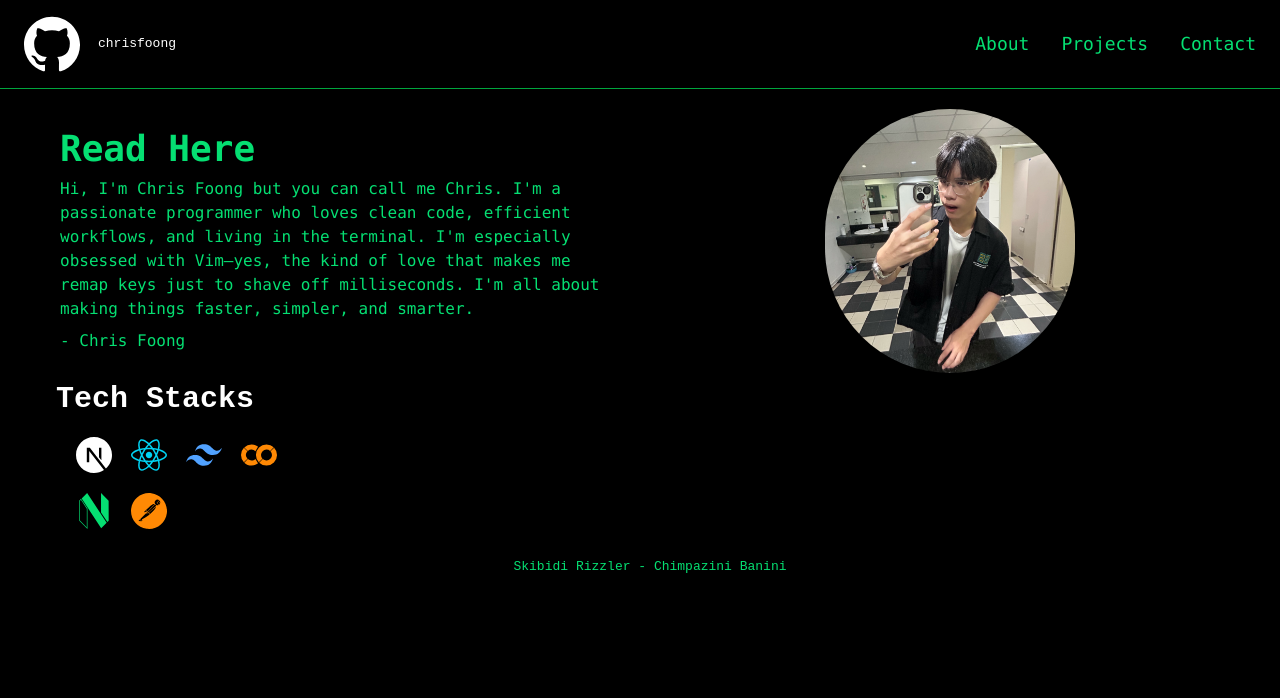
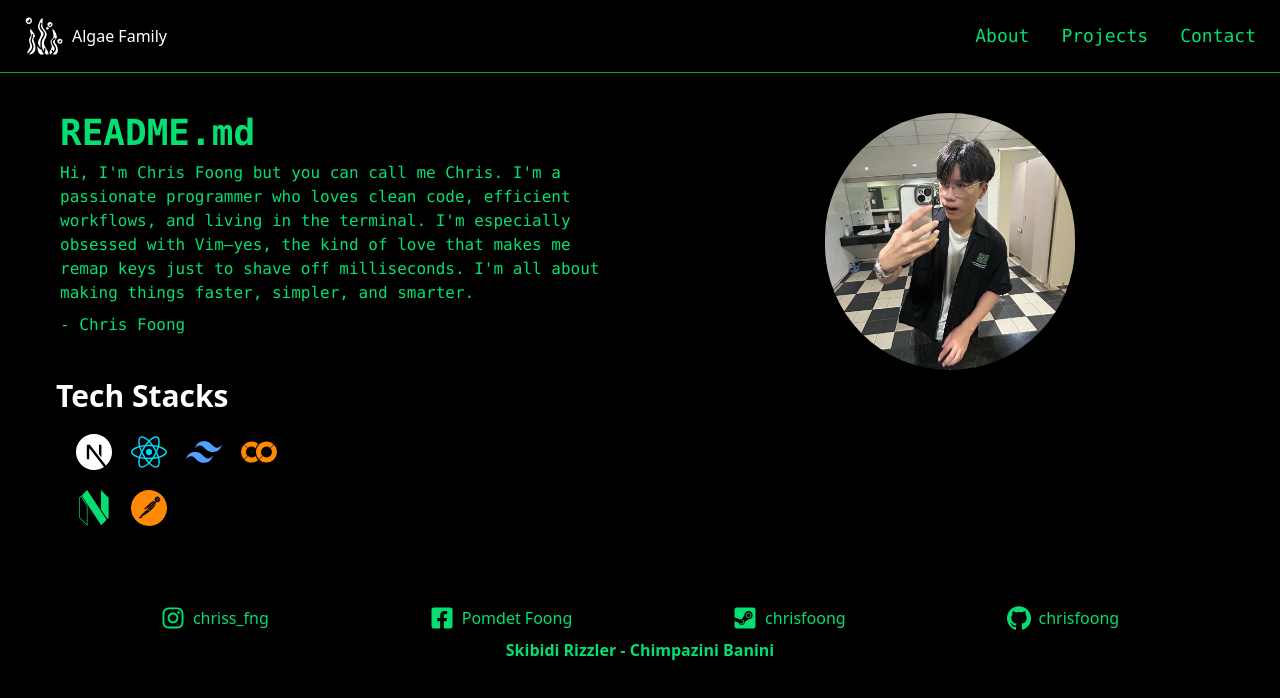
Before and after one commit to chrisfoong/portfolio-chrisfoong, a Next.js app: page / in a window 1280 px wide. Shown: the top 698 px of the page. Built offline with nearby package versions, Linux system fonts and the light colour scheme.

Commit message:
change logo add contacts

```diff
--- a/app/globals.css
+++ b/app/globals.css
@@ -2,5 +2,4 @@
 
 body {
   @apply bg-black text-green-400;
-  font-family: monospace;
 }
--- a/app/page.tsx
+++ b/app/page.tsx
@@ -1,20 +1,21 @@
+import Footerbar from "@/components/Footerbar";
 import Techstack from "@/components/Techstack";
+import Chris from "@/public/picture/Chris";
 import Image from "next/image";
-
 export default function Home() {
     return (
         <>
             <div className="grid grid-cols-2">
                 <article className="mt-5 ml-10">
                     <div className="font-mono p-5 flex flex-col justify-items-right">
-                        <h1 className="text-4xl font-semibold mb-2">Read Here</h1>
+                        <h1 className="text-4xl font-semibold mb-2">README.md</h1>
                         <h2 className="w-auto">{`Hi, I'm Chris Foong but you can call me Chris. I'm a passionate programmer who loves clean code, efficient workflows, and living in the terminal. I'm especially obsessed with Vim—yes, the kind of love that makes me remap keys just to shave off milliseconds. I'm all about making things faster, simpler, and smarter.`}</h2>
-
                         <p className="mt-2">- Chris Foong</p>
                     </div>
                 </article>
-                <div className="mt-5 mr-5 flex justify-center">
-                    <Image src="/assets/screenshot.png" alt="chris" width={250} height={250} className="rounded-full object-cover"/>
+                <div className="mt-10 mr-5 flex justify-center">
+                    {/* <Image src="/assets/screenshot.png" alt="chris" width={250} height={250} className="rounded-full object-cover"/> */}
+                    <Chris />
                 </div>
                 <div className="flex flex-col mt-2 ml-14 text-white">
                     <h1 className="text-3xl font-semibold">Tech Stacks</h1>
@@ -25,8 +26,13 @@ export default function Home() {
             </div>
 
 
-            <footer className="flex justify-center mt-2 ml-5">
-                Skibidi Rizzler - Chimpazini Banini
+
+
+            <footer className="mt-15">
+                <Footerbar />
+                <div className="flex justify-center m-2 font-semibold">
+                    Skibidi Rizzler - Chimpazini Banini
+                </div>
             </footer>
         </>
     );
--- /dev/null
+++ b/components/Footerbar.tsx
@@ -0,0 +1,36 @@
+import Link from "next/link";
+import { FaFacebookSquare, FaInstagram, FaSteamSquare } from "react-icons/fa";
+import { ImGithub } from "react-icons/im";
+
+export default function Footerbar() {
+    return (
+        <>
+            <div className="flex justify-evenly">
+                <Link href="https://www.instagram.com/chriss_fng" target="_blank">
+                    <div className="flex gap-2">
+                        <FaInstagram size={24}/>
+                        <p>chriss_fng</p>
+                    </div>
+                </Link>
+                <Link href="https://www.facebook.com/chris.foong.31/" target="_blank">
+                    <div className="flex gap-2">
+                        <FaFacebookSquare size={24}/>
+                        <p>Pomdet Foong</p>
+                    </div>
+                </Link>
+                <Link href="https://www.youtube.com/watch?v=dQw4w9WgXcQ" target="_blank">
+                    <div className="flex gap-2">
+                        <FaSteamSquare size={24}/>
+                        <p>chrisfoong</p>
+                    </div>
+                </Link>
+                <Link href={"https://github.com/chrisfoong"} target={"_blank"}>
+                <div className="flex gap-2">
+                        <ImGithub size={24}/>
+                        <p>chrisfoong</p>
+                </div>
+                </Link>
+            </div>
+        </>
+    );
+}
--- a/components/Logo.tsx
+++ b/components/Logo.tsx
@@ -1,13 +1,13 @@
 import Link from "next/link";
-import { ImGithub } from "react-icons/im";
+import { GiAlgae } from "react-icons/gi";
 
 export default function Logo() {
     return (
         <>
-            <Link href={"https://github.com/chrisfoong"} target={"_blank"}>
-                <div className="flex text-white">
-                        <ImGithub size={56}/>
-                        <p className="m-4.5">chrisfoong</p>
+            <Link href={"https://www.youtube.com/watch?v=DVhoPrywEwM"} target={"_blank"}>
+                <div className="flex gap-2 text-white">
+                        <GiAlgae size={40}/>
+                        <p className="mt-2">Algae Family</p>
                 </div>
             </Link>
         </>
--- a/package.json
+++ b/package.json
@@ -9,6 +9,7 @@
     "lint": "next lint"
   },
   "dependencies": {
+    "motion": "^12.9.2",
     "next": "15.3.1",
     "react": "^19.0.0",
     "react-dom": "^19.0.0",
--- /dev/null
+++ b/public/picture/Chris.tsx
@@ -0,0 +1,18 @@
+"use client";
+import { motion } from "motion/react"
+import Image from "next/image"
+
+export default function Chris() {
+  return (
+    <motion.div
+      initial={{ opacity: 0, scale: 0 }}
+      animate={{ opacity: 1, scale: 1 }}
+      transition={{
+        duration: 0.4,
+        scale: { type: "spring", visualDuration: 0.4, bounce: 0.5 },
+      }}
+    >
+      <Image src="/assets/screenshot.png" width={250} height={250} alt="Chris" className="rounded-full object-cover"/>
+    </motion.div>
+  )
+}
```
Also changed, not shown: 1 other file (tests, documents, lock files or other folders).
